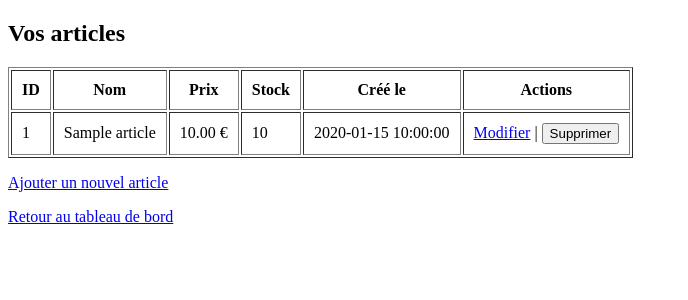
After one commit to Dantr3b/Projet-PHP, a PHP site: page /sellers/article.php in a window 1280 px wide. The commit adds this page. Shown: the top 300 px of the page, without its empty margins (0-688 px from the left). Run offline with PHP 8.4, Linux system fonts and the light colour scheme; the visitor is signed in with stand-in values (Sample User, id 1); tables that the repository leaves empty hold one stand-in row (values such as "Sample post").

Commit message:
liste article

```diff
--- a/account.php
+++ b/account.php
@@ -148,7 +148,7 @@ if ($_SERVER["REQUEST_METHOD"] == "POST") {
 
     <?php if ($role === 'seller'): ?>
 
-        <p><a href="sellers/sell.php">Vendre un article</a></p>
+        <p><a href="sellers/article.php">Vendre un article</a></p>
         <p><a href="sellers/articles.php">Gérer les articles</a></p>
     <?php endif; ?>
 
--- /dev/null
+++ b/sellers/article.php
@@ -0,0 +1,94 @@
+<?php
+require_once("../config.php"); // Connexion à la base de données
+session_start();
+
+// Vérification de l'authentification et du rôle "seller"
+if (!isset($_SESSION['username']) || $_SESSION['role'] !== 'seller') {
+    header("Location: ../login.php");
+    exit();
+}
+
+$error = "";
+$success = "";
+
+// Suppression d'un article
+if (isset($_POST['delete_article'])) {
+    $article_id = intval($_POST['article_id']);
+    $seller_id = $_SESSION['id'];
+
+    // Vérifie que l'article appartient bien au vendeur connecté
+    $stmt = mysqli_prepare($conn, "DELETE FROM article WHERE id = ? AND author_id = ?");
+    mysqli_stmt_bind_param($stmt, "ii", $article_id, $seller_id);
+    if (mysqli_stmt_execute($stmt)) {
+        $success = "Article supprimé avec succès.";
+    } else {
+        $error = "Erreur lors de la suppression de l'article.";
+    }
+    mysqli_stmt_close($stmt);
+}
+
+// Récupération des articles du vendeur
+$seller_id = $_SESSION['id'];
+$stmt = mysqli_prepare($conn, "SELECT id, name, price, stock, created_at FROM article WHERE author_id = ?");
+mysqli_stmt_bind_param($stmt, "i", $seller_id);
+mysqli_stmt_execute($stmt);
+$result = mysqli_stmt_get_result($stmt);
+?>
+
+<!DOCTYPE html>
+<html lang="fr">
+<head>
+    <meta charset="UTF-8">
+    <title>Vos articles</title>
+</head>
+<body>
+    <h2>Vos articles</h2>
+
+    <!-- Messages -->
+    <?php if (!empty($error)): ?>
+        <p style="color: red;"><?php echo htmlspecialchars($error); ?></p>
+    <?php elseif (!empty($success)): ?>
+        <p style="color: green;"><?php echo htmlspecialchars($success); ?></p>
+    <?php endif; ?>
+
+    <!-- Tableau des articles -->
+    <table border="1" cellpadding="10">
+        <thead>
+            <tr>
+                <th>ID</th>
+                <th>Nom</th>
+                <th>Prix</th>
+                <th>Stock</th>
+                <th>Créé le</th>
+                <th>Actions</th>
+            </tr>
+        </thead>
+        <tbody>
+            <?php while ($article = mysqli_fetch_assoc($result)): ?>
+                <tr>
+                    <td><?php echo $article['id']; ?></td>
+                    <td><?php echo htmlspecialchars($article['name']); ?></td>
+                    <td><?php echo number_format($article['price'], 2); ?> €</td>
+                    <td><?php echo $article['stock']; ?></td>
+                    <td><?php echo $article['created_at']; ?></td>
+                    <td>
+                        <!-- Lien pour modifier -->
+                        <a href="edit_article.php?id=<?php echo $article['id']; ?>">Modifier</a> |
+
+                        <!-- Formulaire pour supprimer -->
+                        <form method="post" action="articles.php" style="display:inline;">
+                            <input type="hidden" name="article_id" value="<?php echo $article['id']; ?>">
+                            <button type="submit" name="delete_article" onclick="return confirm('Voulez-vous vraiment supprimer cet article ?');">
+                                Supprimer
+                            </button>
+                        </form>
+                    </td>
+                </tr>
+            <?php endwhile; ?>
+        </tbody>
+    </table>
+
+    <p><a href="sell.php">Ajouter un nouvel article</a></p>
+    <p><a href="dashboard.php">Retour au tableau de bord</a></p>
+</body>
+</html>
```
Also changed, not shown: sellers/edit_article.php (added, +50 -0 lines), README.md, sellers/dashboard.php (added).
